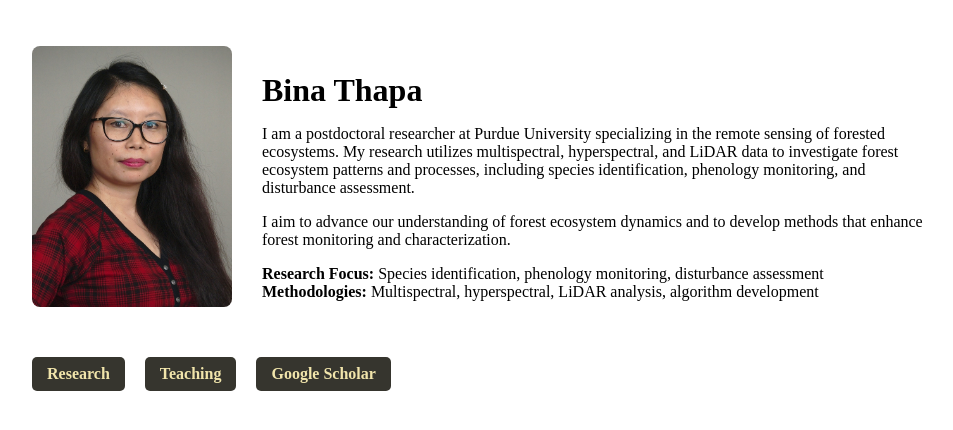
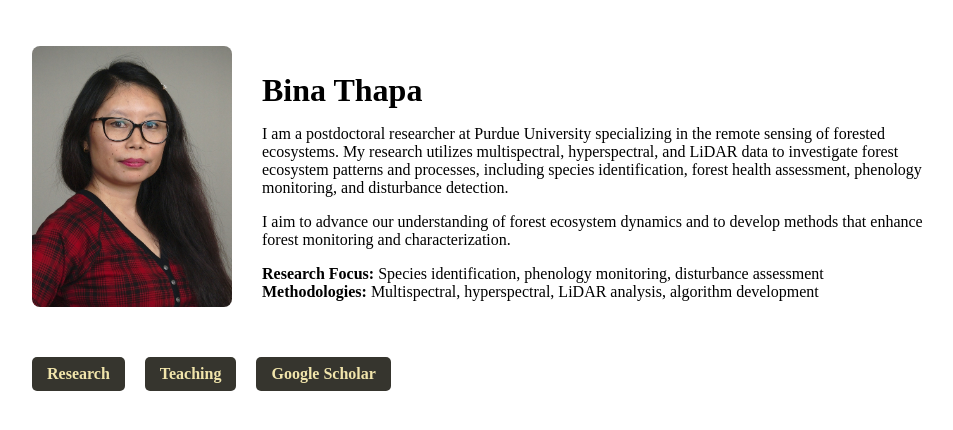
Before and after one commit to ThapaBina/thapabina.github.io, a Jekyll site: the page built from index.md, in a window 1280 px wide. Shown: the top 430 px of the page, without its empty margins (158-1111 px from the left). Built offline with Jekyll 4.4.1, drawn with Linux system fonts in a browser that asks for light colours.

Commit message:
Update index.md

```diff
--- a/index.md
+++ b/index.md
@@ -74,7 +74,7 @@ title: Home
 
     <p>
       I am a postdoctoral researcher at Purdue University specializing in the remote sensing of forested ecosystems.
-      My research utilizes multispectral, hyperspectral, and LiDAR data to investigate forest ecosystem patterns and processes, including species identification, phenology monitoring, and disturbance assessment.
+      My research utilizes multispectral, hyperspectral, and LiDAR data to investigate forest ecosystem patterns and processes, including species identification, forest health assessment, phenology monitoring, and disturbance detection.
     </p>
 
     <p>
```
